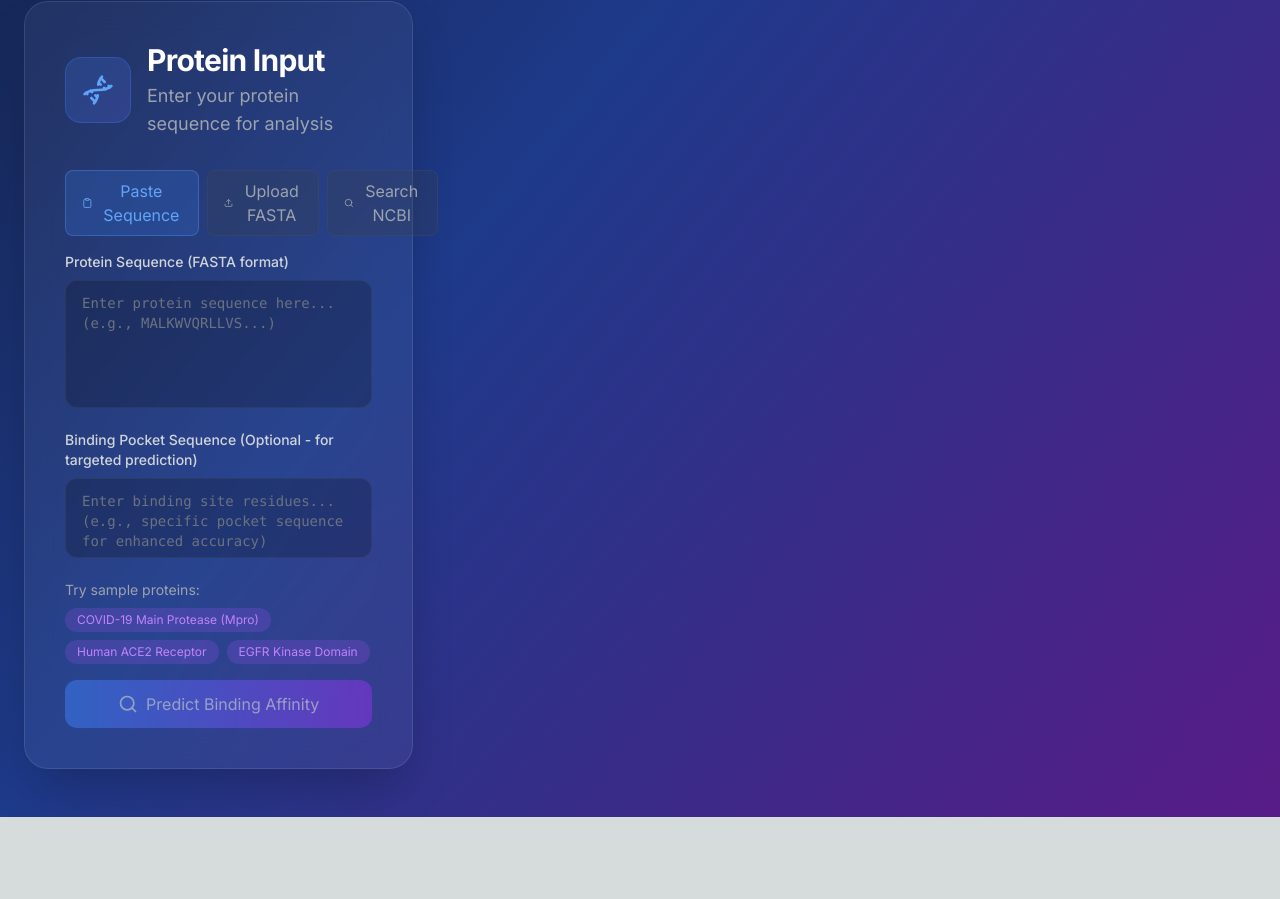
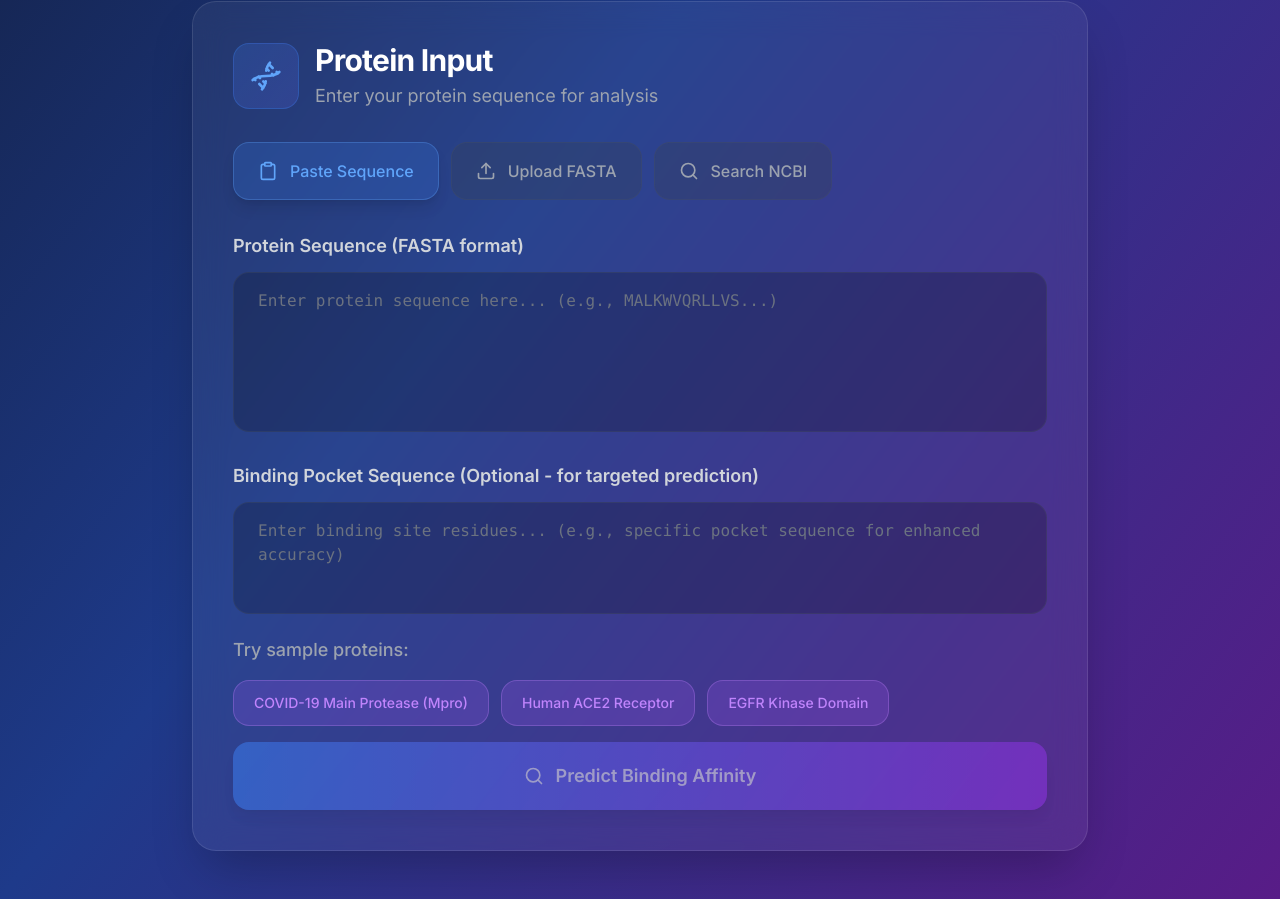
Before and after one commit to TianYao12/affinity-visualization, a Next.js app: page / in a window 1280 px wide. Shown: the part 760-1659 px from the top of the page. Before the commit the page ends 1577 px from the top, so only its background shows below. Built offline with nearby package versions, Linux system fonts and the light colour scheme.

Commit message:
make main protein input centre

```diff
--- a/src/app/page.tsx
+++ b/src/app/page.tsx
@@ -338,6 +338,14 @@ export default function Home() {
           </div>
         </motion.div>
 
+        {/* Dynamic Layout - Full width input, then 3-column when analysis starts */}
+        {!proteinSequence && !isAnalyzing ? (
+          // Full width protein input when no analysis is running
+          <div className="w-full">
+            <ProteinInput onAnalyze={handleAnalyze} isAnalyzing={isAnalyzing} />
+          </div>
+        ) : (
+          // 3-column layout when analysis is running or complete
           <div className="grid grid-cols-1 xl:grid-cols-3 gap-8">
             {/* Left Column - Input and Pipeline */}
             <div className="space-y-8">
@@ -390,6 +398,7 @@ export default function Home() {
               )}
             </div>
           </div>
+        )}
       </div>
     </main>
   )
--- a/src/components/ProteinInput.tsx
+++ b/src/components/ProteinInput.tsx
@@ -83,42 +83,42 @@ export default function ProteinInput({ onAnalyze, isAnalyzing }: ProteinInputPro
       </div>
 
       {/* Input Method Toggle */}
-      <div className="flex space-x-2 mb-4">
+      <div className="flex space-x-3 mb-8">
         <button
           onClick={() => setInputMethod('paste')}
-          className={`flex items-center space-x-2 px-4 py-2 rounded-lg transition-all ${
+          className={`flex items-center space-x-3 px-6 py-4 rounded-2xl transition-all duration-300 ${
             inputMethod === 'paste'
-              ? 'bg-blue-500/20 text-blue-400 border border-blue-400/30'
+              ? 'bg-blue-500/20 text-blue-400 border border-blue-400/30 shadow-lg'
               : 'bg-gray-700/30 text-gray-400 border border-gray-600/30 hover:bg-gray-600/30'
           }`}
         >
-          <Clipboard className="w-4 h-4" />
-          <span>Paste Sequence</span>
+          <Clipboard className="w-5 h-5" />
+          <span className="font-medium">Paste Sequence</span>
         </button>
         <button
           onClick={() => setInputMethod('upload')}
-          className={`flex items-center space-x-2 px-4 py-2 rounded-lg transition-all ${
+          className={`flex items-center space-x-3 px-6 py-4 rounded-2xl transition-all duration-300 ${
             inputMethod === 'upload'
-              ? 'bg-blue-500/20 text-blue-400 border border-blue-400/30'
+              ? 'bg-blue-500/20 text-blue-400 border border-blue-400/30 shadow-lg'
               : 'bg-gray-700/30 text-gray-400 border border-gray-600/30 hover:bg-gray-600/30'
           }`}
         >
-          <Upload className="w-4 h-4" />
-          <span>Upload FASTA</span>
+          <Upload className="w-5 h-5" />
+          <span className="font-medium">Upload FASTA</span>
         </button>
         <button
           onClick={() => {
             setInputMethod('search')
             setShowSearch(true)
           }}
-          className={`flex items-center space-x-2 px-4 py-2 rounded-lg transition-all ${
+          className={`flex items-center space-x-3 px-6 py-4 rounded-2xl transition-all duration-300 ${
             inputMethod === 'search'
-              ? 'bg-emerald-500/20 text-emerald-400 border border-emerald-400/30'
+              ? 'bg-emerald-500/20 text-emerald-400 border border-emerald-400/30 shadow-lg'
               : 'bg-gray-700/30 text-gray-400 border border-gray-600/30 hover:bg-gray-600/30'
           }`}
         >
-          <Search className="w-4 h-4" />
-          <span>Search NCBI</span>
+          <Search className="w-5 h-5" />
+          <span className="font-medium">Search NCBI</span>
         </button>
       </div>
 
@@ -135,8 +135,9 @@ export default function ProteinInput({ onAnalyze, isAnalyzing }: ProteinInputPro
 
       <form onSubmit={handleSubmit} className="space-y-4">
         {inputMethod === 'paste' ? (
+          <div className="space-y-6">
             <div>
-            <label htmlFor="sequence" className="block text-sm font-medium text-gray-300 mb-2">
+              <label htmlFor="sequence" className="block text-lg font-semibold text-gray-300 mb-3">
                 Protein Sequence (FASTA format)
               </label>
               <textarea
@@ -144,13 +145,14 @@ export default function ProteinInput({ onAnalyze, isAnalyzing }: ProteinInputPro
                 value={sequence}
                 onChange={(e) => setSequence(e.target.value)}
                 placeholder="Enter protein sequence here... (e.g., MALKWVQRLLVS...)"
-              className="w-full h-32 px-4 py-3 bg-black/20 border border-gray-600/30 rounded-xl text-white placeholder-gray-500 focus:border-blue-400/50 focus:outline-none focus:ring-2 focus:ring-blue-400/20 transition-all resize-none font-mono text-sm"
+                className="w-full h-40 px-6 py-4 bg-black/20 border border-gray-600/30 rounded-2xl text-white placeholder-gray-500 focus:border-blue-400/50 focus:outline-none focus:ring-2 focus:ring-blue-400/20 transition-all resize-none font-mono text-base"
                 disabled={isAnalyzing}
               />
+            </div>
 
             {/* Binding Pocket Input */}
-            <div className="mt-4">
-              <label htmlFor="binding-pocket" className="block text-sm font-medium text-gray-300 mb-2">
+            <div>
+              <label htmlFor="binding-pocket" className="block text-lg font-semibold text-gray-300 mb-3">
                 Binding Pocket Sequence (Optional - for targeted prediction)
               </label>
               <textarea
@@ -158,18 +160,18 @@ export default function ProteinInput({ onAnalyze, isAnalyzing }: ProteinInputPro
                 value={bindingPocket}
                 onChange={(e) => setBindingPocket(e.target.value)}
                 placeholder="Enter binding site residues... (e.g., specific pocket sequence for enhanced accuracy)"
-                className="w-full h-20 px-4 py-3 bg-black/20 border border-gray-600/30 rounded-xl text-white placeholder-gray-500 focus:border-purple-400/50 focus:outline-none focus:ring-2 focus:ring-purple-400/20 transition-all resize-none font-mono text-sm"
+                className="w-full h-28 px-6 py-4 bg-black/20 border border-gray-600/30 rounded-2xl text-white placeholder-gray-500 focus:border-purple-400/50 focus:outline-none focus:ring-2 focus:ring-purple-400/20 transition-all resize-none font-mono text-base"
                 disabled={isAnalyzing}
               />
             </div>
           </div>
         ) : (
-          <div className="border-2 border-dashed border-gray-600/30 rounded-xl p-8 text-center">
-            <Upload className="w-12 h-12 text-gray-400 mx-auto mb-4" />
-            <p className="text-gray-400 mb-2">Drop your FASTA file here or click to browse</p>
+          <div className="border-2 border-dashed border-gray-600/30 rounded-3xl p-16 text-center">
+            <Upload className="w-20 h-20 text-gray-400 mx-auto mb-6" />
+            <p className="text-gray-400 mb-6 text-lg">Drop your FASTA file here or click to browse</p>
             <button
               type="button"
-              className="px-4 py-2 bg-blue-500/20 text-blue-400 rounded-lg hover:bg-blue-500/30 transition-all"
+              className="px-8 py-4 bg-blue-600/20 text-blue-400 rounded-2xl border border-blue-400/30 hover:bg-blue-600/30 transition-colors font-semibold text-lg"
             >
               Select File
             </button>
@@ -177,9 +179,9 @@ export default function ProteinInput({ onAnalyze, isAnalyzing }: ProteinInputPro
         )}
 
         {/* Sample Proteins */}
-        <div>
-          <p className="text-sm text-gray-400 mb-2">Try sample proteins:</p>
-          <div className="flex flex-wrap gap-2">
+        <div className="space-y-4">
+          <p className="text-lg font-medium text-gray-400">Try sample proteins:</p>
+          <div className="flex flex-wrap gap-3">
             {sampleProteins.map((protein, index) => (
               <button
                 key={index}
@@ -188,7 +190,7 @@ export default function ProteinInput({ onAnalyze, isAnalyzing }: ProteinInputPro
                   setSequence(protein.sequence)
                   setBindingPocket(protein.pocket)
                 }}
-                className="px-3 py-1 text-xs bg-purple-500/20 text-purple-400 rounded-full hover:bg-purple-500/30 transition-all"
+                className="px-5 py-3 text-sm bg-purple-500/20 text-purple-400 rounded-2xl hover:bg-purple-500/30 transition-all border border-purple-400/30 font-medium"
                 disabled={isAnalyzing}
               >
                 {protein.name}
@@ -200,11 +202,11 @@ export default function ProteinInput({ onAnalyze, isAnalyzing }: ProteinInputPro
         <button
           type="submit"
           disabled={!sequence.trim() || isAnalyzing}
-          className="w-full flex items-center justify-center space-x-2 px-6 py-3 bg-gradient-to-r from-blue-500 to-purple-600 text-white rounded-xl hover:from-blue-600 hover:to-purple-700 transition-all disabled:opacity-50 disabled:cursor-not-allowed disabled:hover:from-blue-500 disabled:hover:to-purple-600"
+          className="w-full flex items-center justify-center space-x-3 px-8 py-5 bg-gradient-to-r from-blue-500 to-purple-600 text-white rounded-2xl hover:from-blue-600 hover:to-purple-700 transition-all disabled:opacity-50 disabled:cursor-not-allowed disabled:hover:from-blue-500 disabled:hover:to-purple-600 text-lg font-semibold shadow-lg hover:shadow-xl"
         >
           {isAnalyzing ? (
             <>
-              <Loader2 className="w-5 h-5 animate-spin" />
+              <Loader2 className="w-6 h-6 animate-spin" />
               <span>Analyzing Protein...</span>
             </>
           ) : (
```
Lines whose indentation alone changed are shown as unchanged.
